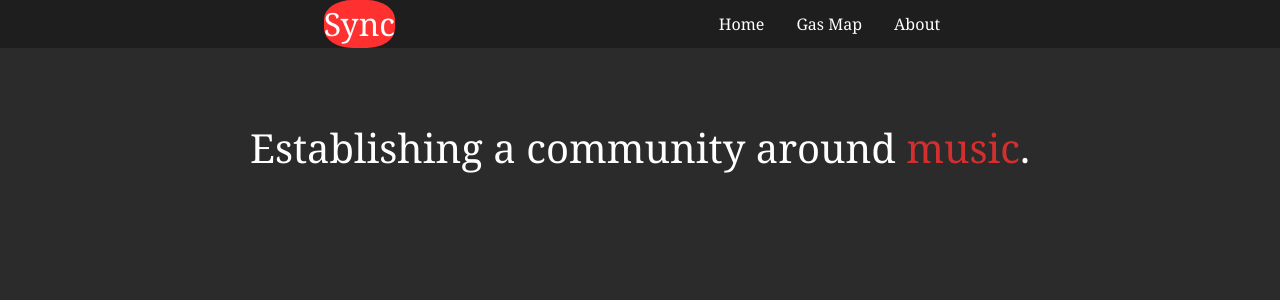
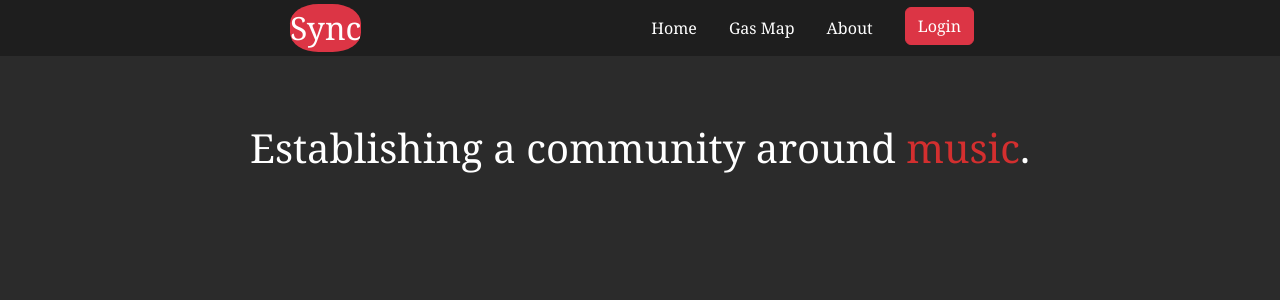
Before and after one commit to JoshH6538/ReactMap, a React (Vite) app: page / in a window 1280 px wide. Shown: the top 300 px of the page. Built offline with nearby package versions, Linux system fonts and the light colour scheme; no server answers.

Commit message:
adding spotify authorization

```diff
--- a/src/App.css
+++ b/src/App.css
@@ -40,9 +40,11 @@
 .site-title {
   font-size: 2rem;
   color: white !important;
-  background-color: rgba(255, 48, 48, 1);
+  /* background-color: rgba(255, 48, 48, 1); */
   stroke: black;
   border-radius: 40%;
+  margin-top: .35% !important;
+  margin-bottom: .25% !important;
 }
 
 .nav ul {
@@ -59,6 +61,11 @@
   height: 100%;
   display: flex;
   align-items: center;
+}
+
+.nav button {
+  margin-top: 10% !important;
+  margin-bottom: 10% !important;
 }
 
 .nav a:hover{
--- a/src/App.tsx
+++ b/src/App.tsx
@@ -10,6 +10,7 @@ import GasMap from "./Pages/GasMap";
 import About from "./Pages/About";
 
 function App() {
+
 
    // Asks for User Location
    const[latitude, setLatitude] = React.useState(0);
--- a/src/Components/Navbar.tsx
+++ b/src/Components/Navbar.tsx
@@ -1,13 +1,65 @@
 
+import React, {useEffect, useState} from 'react';
+
+// DEV ID
+const CLIENT_ID = "61b76b12c48648a8aaf3b1a270b8c7f5";
+// Authorize page
+const SPOTIFY_AUTHORIZE_ENDPOINT = "https://accounts.spotify.com/authorize";
+//redirect back to site
+const REDIRECT_URL_AFTER_LOGIN = "http://localhost:5173/";
+//permissions from api at https://developer.spotify.com/documentation/web-api/concepts/scopes
+const SCOPES = ["user-top-read"];
+const SPACE_DELIM = "%20";
+const SCOPES_URL_PARAM = SCOPES.join(SPACE_DELIM);
 
 export default function Navbar() {
+    let [loggedIn, setLoggedIn] = useState(false);
+
+    const handleLogin = () => {
+        const location:string = SPOTIFY_AUTHORIZE_ENDPOINT + '?client_id=' + CLIENT_ID + '&redirect_uri=' + REDIRECT_URL_AFTER_LOGIN + '&scope=' + SCOPES_URL_PARAM + '&response_type=token&show_dialog=true';
+        // window.location.href = '${SPOTIFY_AUTHORIZE_ENDPOINT}?client_id=${CLIENT_ID}&redirect_uri=${REDIRECT_URL_AFTER_LOGIN}&scope=${SCOPES_URL_PARAM}&response_type=token&show_dialog=true';
+        window.location.href = location;
+        // console.log(location);
+    }
+    const checkLogin = () => {
+        if(window.location.href.includes('access_token'))
+        {
+            useEffect(() => setLoggedIn(true));
+            return;
+        }
+        else if(window.location.href.includes('access_denied'))
+        {
+            useEffect(() => setLoggedIn(false));
+            return;
+        }
+        return;
+    }
+
+    const displayButton = () => {
+        checkLogin();
+        if(loggedIn)
+            return(
+                <>
+                    <li><button type="button" className="btn btn-danger" onClick={handleLogin}>Sign Out</button></li>
+                </>
+            );
+        else
+        return(
+            <>
+                <li><button type="button" className="btn btn-danger" onClick={handleLogin}>Login</button></li>
+            </>
+
+        );
+    }
+
     return(<>
         <nav className="nav">
-            <a href="/" className="site-title">Sync</a>
+            <a href="/" className="site-title bg-danger">Sync</a>
             <ul>
                 <li><a href="/">Home</a></li>
                 <li><a href="/GasMap">Gas Map</a></li>
                 <li><a href="/About">About</a></li>
+                {displayButton()}
             </ul>
         </nav>
     </>);
```
